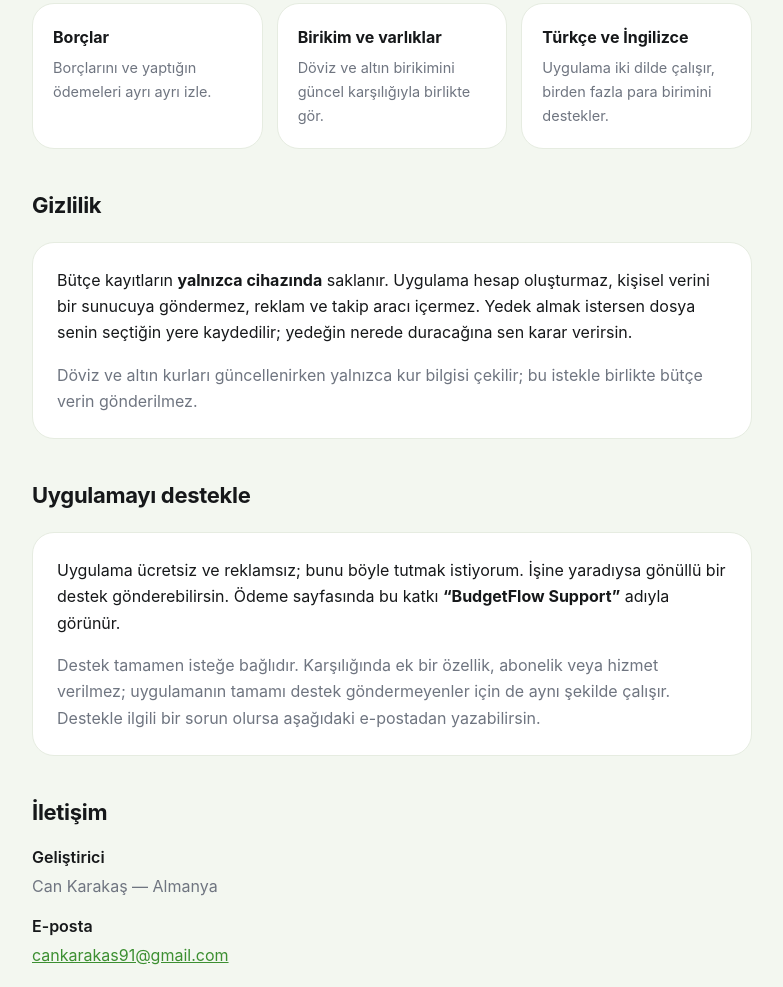
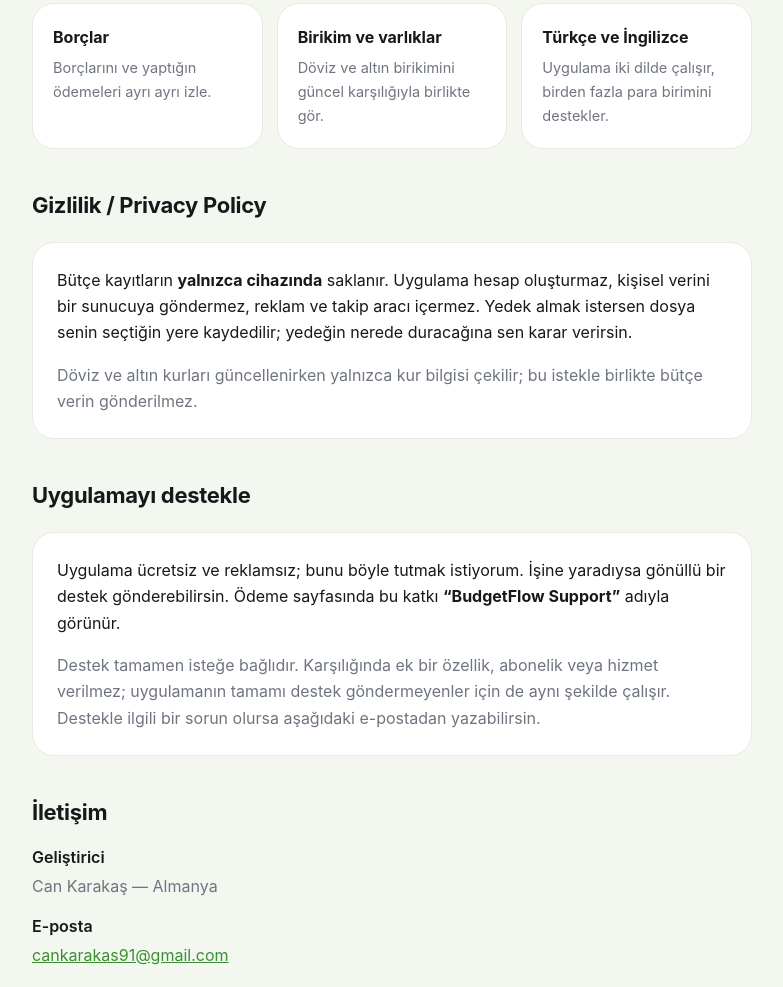
Before and after one commit to cankarakas91-cell/butce-asistani, a plain HTML site: page index.html in a window 1280 px wide. Shown: the part 737-1724 px from the top of the page, without its empty margins (248-1031 px from the left). Drawn offline with Linux system fonts and the light colour scheme.

Commit message:
site: gizlilik bolumune capa (App Store privacy policy URL)

```diff
--- a/index.html
+++ b/index.html
@@ -93,7 +93,7 @@
     </div>
   </div>
 
-  <h2>Gizlilik</h2>
+  <h2 id="privacy">Gizlilik / Privacy Policy</h2>
   <div class="card">
     <p style="margin-top:0">
       Bütçe kayıtların <strong>yalnızca cihazında</strong> saklanır. Uygulama hesap
```
